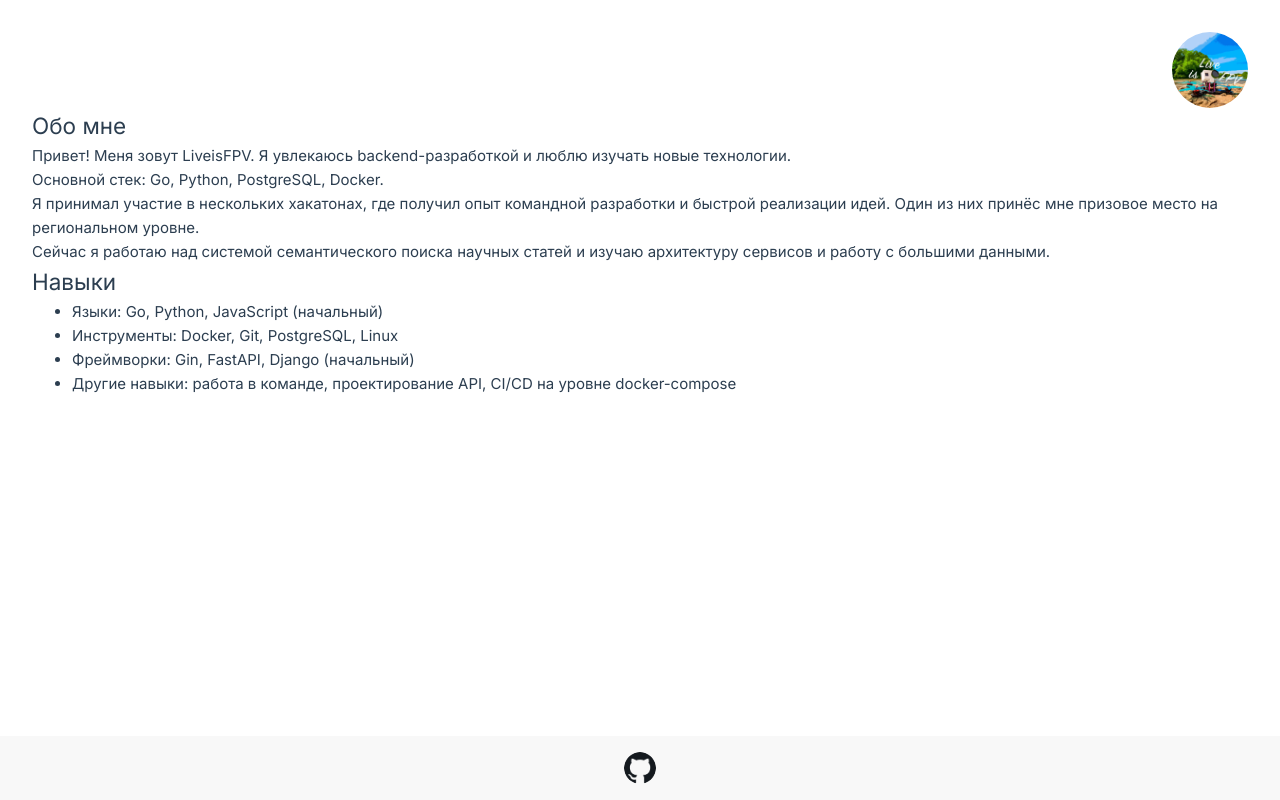
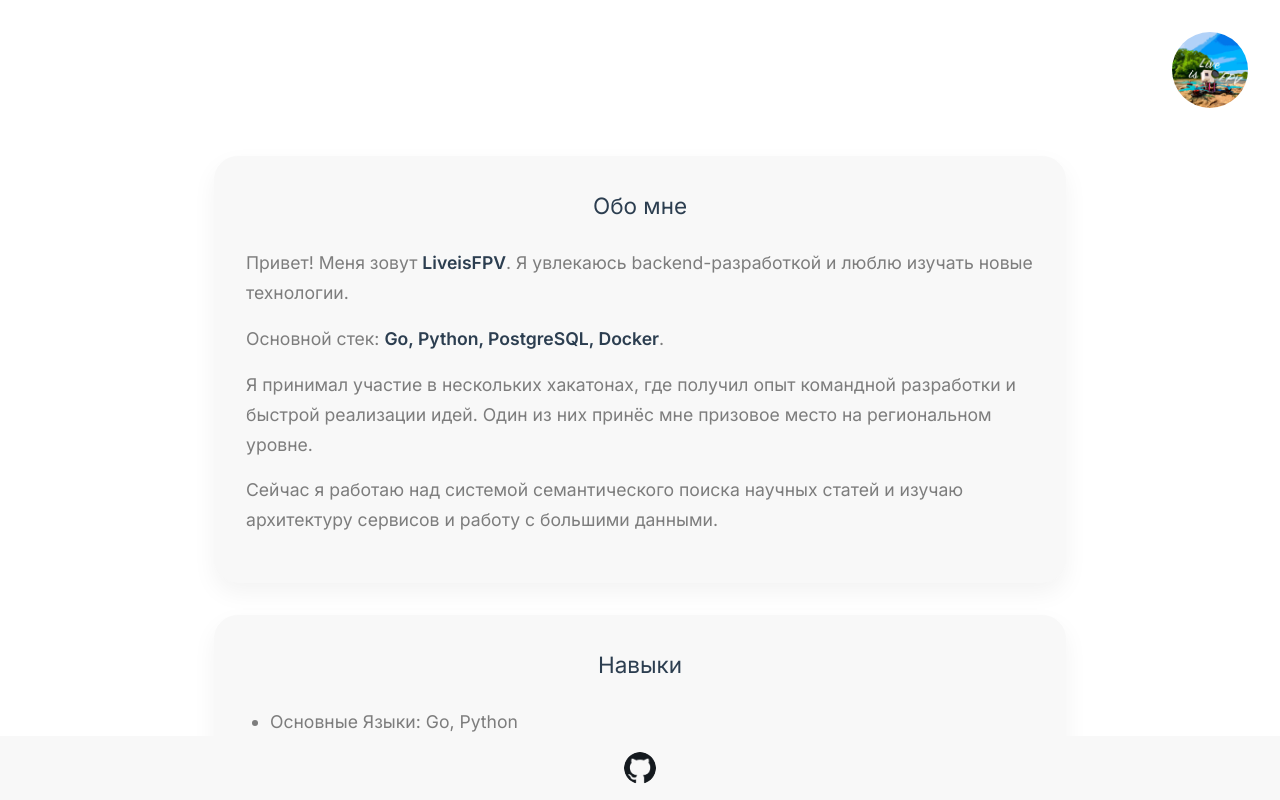
Before and after one commit to LiveisFpv/livedevsite, a Vue app: page /about in a window 1280 px wide. Shown: the top 800 px of the page. Built offline with nearby package versions, Linux system fonts and the light colour scheme.

Commit message:
added about

```diff
--- a/src/views/AboutView.vue
+++ b/src/views/AboutView.vue
@@ -1,6 +1,6 @@
 <template>
-  <div class="about container">
-    <section>
+  <div class="about">
+    <section class="intro">
       <h1>Обо мне</h1>
       <p>
         Привет! Меня зовут <strong>LiveisFPV</strong>. Я увлекаюсь backend-разработкой и люблю
@@ -17,16 +17,69 @@
       </p>
     </section>
 
-    <section>
+    <section class="skills">
       <h2>Навыки</h2>
       <ul>
-        <li>Языки: Go, Python, JavaScript (начальный)</li>
-        <li>Инструменты: Docker, Git, PostgreSQL, Linux</li>
-        <li>Фреймворки: Gin, FastAPI, Django (начальный)</li>
-        <li>Другие навыки: работа в команде, проектирование API, CI/CD на уровне docker-compose</li>
+        <li>Основные Языки: Go, Python</li>
+        <li>Начальный уровень: PHP, Java, JS, TS, C/C++</li>
+        <li>Инструменты: Docker, Git, PostgreSQL, Linux, MySQL, GitActions</li>
+        <li>Фреймворки: Gin, Flask, gRPC</li>
+        <li>Другие навыки: работа в команде, проектирование API и структуры БД, CI/CD</li>
       </ul>
     </section>
   </div>
 </template>
 
-<style></style>
+<style scoped>
+.about {
+  padding: 3rem 1.5rem;
+  max-width: 900px;
+  margin: 0 auto;
+  animation: fadeIn 0.6s ease;
+}
+
+.intro,
+.skills {
+  background-color: var(--color-background-soft);
+  padding: 2rem;
+  border-radius: 1.5rem;
+  box-shadow: 0 10px 25px rgba(0, 0, 0, 0.05);
+  margin-bottom: 2rem;
+}
+
+h1,
+h2 {
+  color: var(--color-heading);
+  margin-bottom: 1.5rem;
+  text-align: center;
+}
+
+p,
+li {
+  font-size: 1.1rem;
+  color: var(--vt-c-text-light-2);
+  line-height: 1.7;
+  margin-bottom: 1rem;
+}
+
+strong {
+  color: var(--color-heading);
+  font-weight: 600;
+}
+
+ul {
+  padding-left: 1.5rem;
+  list-style: disc;
+}
+
+@media (max-width: 600px) {
+  .about {
+    padding: 2rem 1rem;
+  }
+
+  p,
+  li {
+    font-size: 1rem;
+  }
+}
+</style>
```
